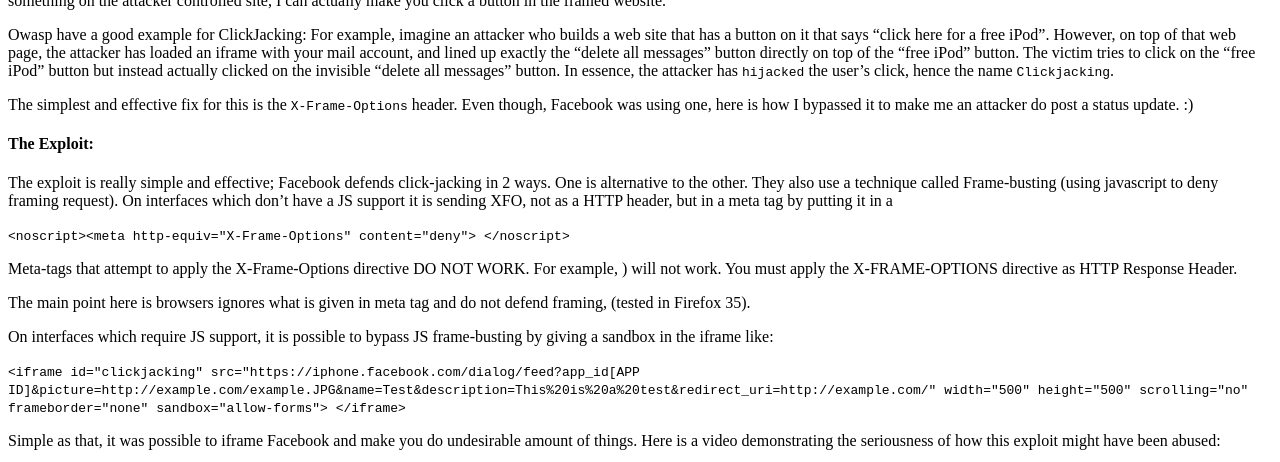
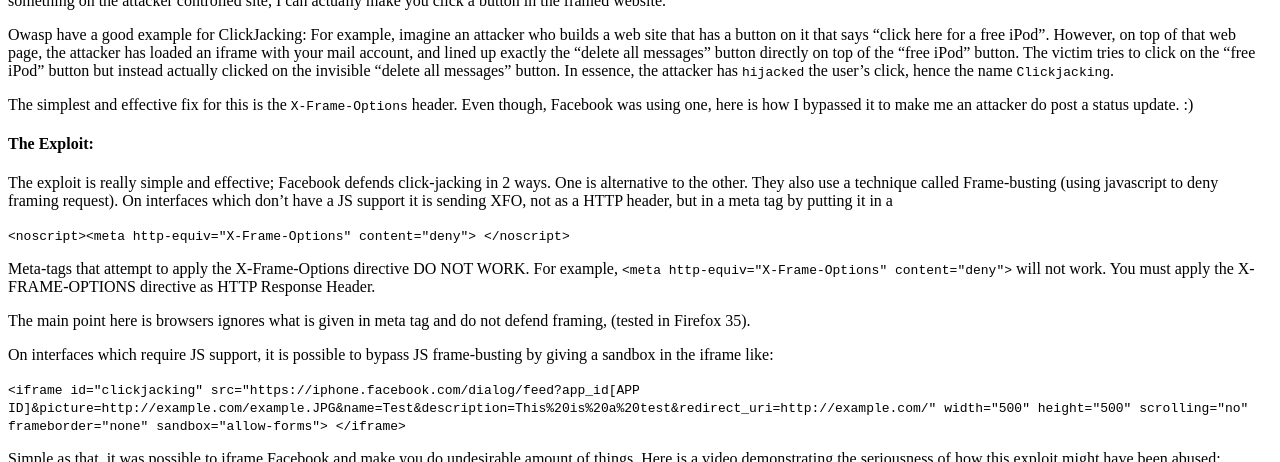
Before and after one commit to sahadnk72/sahadnk72.github.io, a Jekyll site: the page built from _posts/2015-03-26-fb-jacking.md, in a window 1280 px wide and 900 px high, scrolled down 1118 px, cut to the strip 0-462 px from the top of the window. Built offline with Jekyll 4.4.1, drawn with Linux system fonts in a browser that asks for light colours.

Commit message:
Update 2015-03-26-fb-jacking.md

```diff
--- a/_posts/2015-03-26-fb-jacking.md
+++ b/_posts/2015-03-26-fb-jacking.md
@@ -32,7 +32,7 @@ HTTP header, but in a meta tag by putting it in a <noscript> tag
 
 `<noscript><meta http-equiv="X-Frame-­Options" content="deny"> </noscript>`
 
-Meta-tags that attempt to apply the X-Frame-Options directive DO NOT WORK. For example, <meta http-equiv="X-Frame-­Options" content="deny">) will not work. You must apply the X-FRAME-OPTIONS directive as HTTP Response Header.
+Meta-tags that attempt to apply the X-Frame-Options directive DO NOT WORK. For example, `<meta http-equiv="X-Frame-­Options" content="deny">` will not work. You must apply the X-FRAME-OPTIONS directive as HTTP Response Header.
 
 
 The main point here is browsers ignores what is given in meta tag and do not defend framing, (tested in Firefox 35).
```
